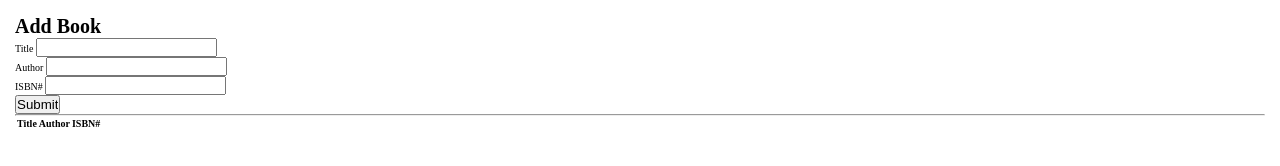
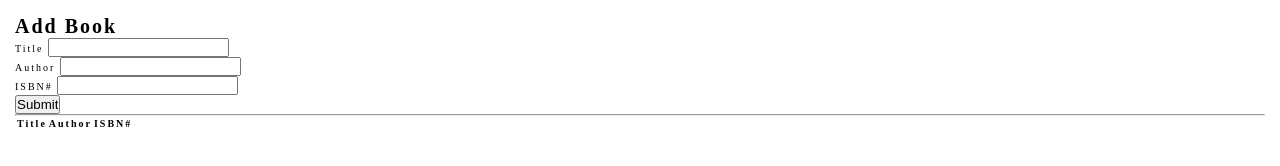
Before and after one commit to PatrickBoyn/BookList, a plain HTML site: page index.html in a window 1280 px wide. Drawn offline with Linux system fonts and the light colour scheme.

Commit message:
Realized I needed a unit.

```diff
--- a/style.css
+++ b/style.css
@@ -12,5 +12,5 @@ html{
 body{
     box-sizing: border-box;
     padding: 1.5rem;
-    letter-spacing: 1;
+    letter-spacing: 2px;
 }
```
